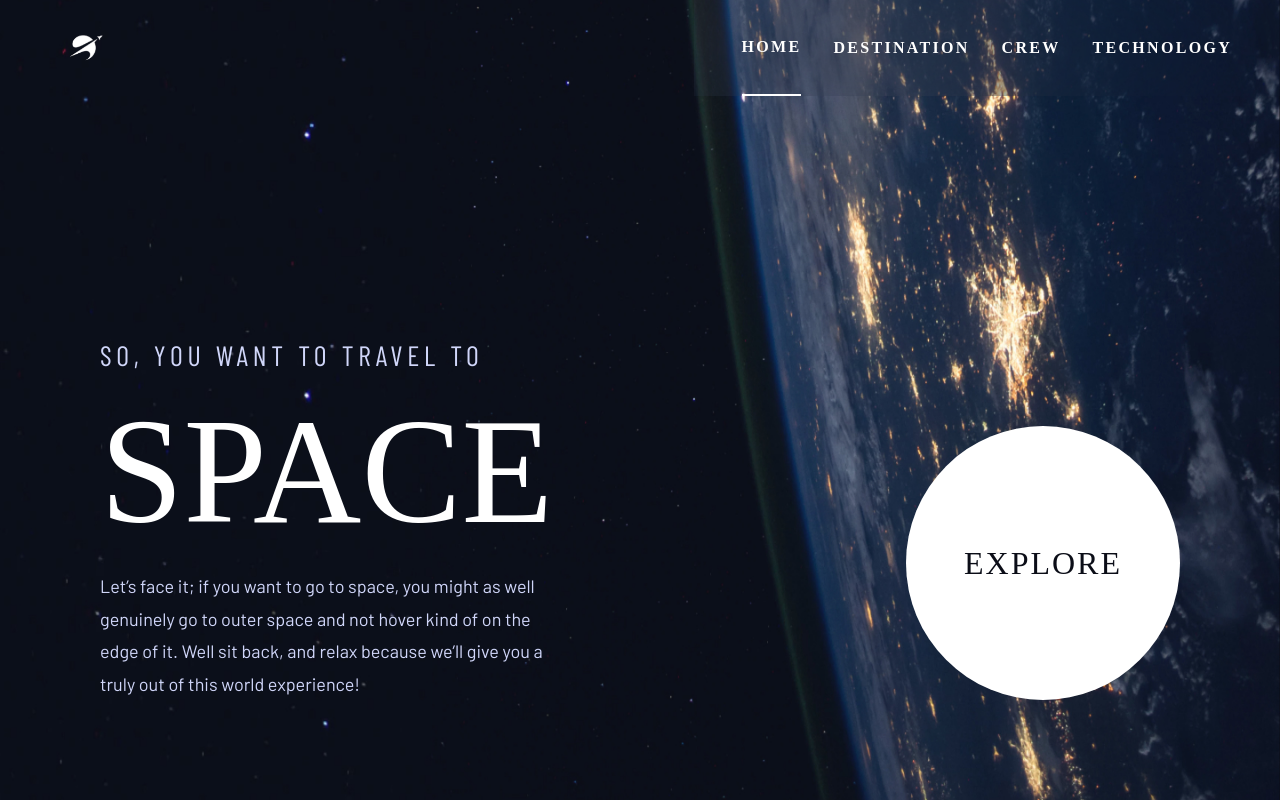
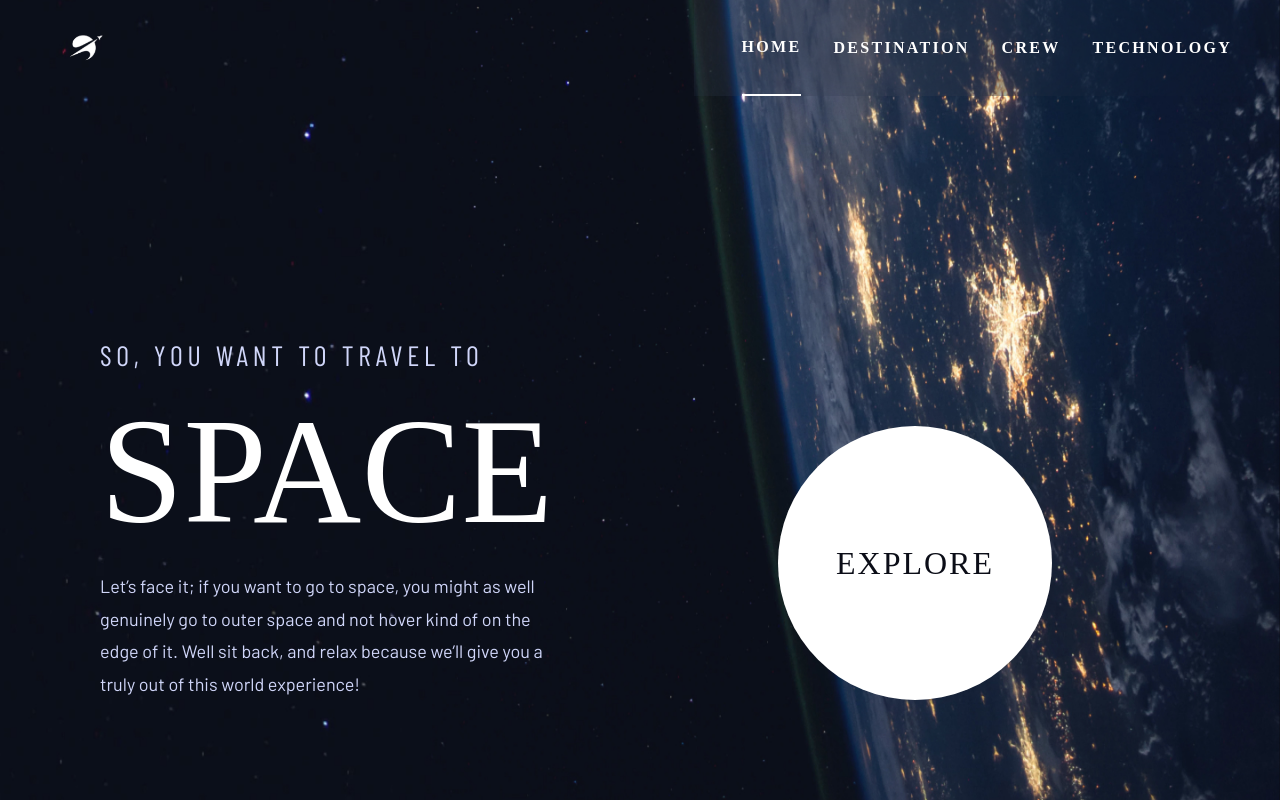
Before and after one commit to NP-12D/Space, a React (Vite) app: page / in a window 1280 px wide. Built offline with nearby package versions, Linux system fonts and the light colour scheme; a web font is replaced by a local one.

Commit message:
fix: adjust logo sizes

```diff
--- a/src/layout/Header.jsx
+++ b/src/layout/Header.jsx
@@ -11,14 +11,16 @@ export default function Header() {
 
   return (
     <HeaderDiv>
-      <Link to="/">
+
         <LogoDiv>
+          <Link to="/">
           <LogoImg
             src="/b053a42f6a3ab231e66ffc7cfe470076-removebg-preview.png"
             alt="logo"
           />
+           </Link>
         </LogoDiv>
-      </Link>
+
       <LineNav>
         <Line />
 
--- a/src/pages/Destination.jsx
+++ b/src/pages/Destination.jsx
@@ -42,14 +42,15 @@ const Container = styled.div`
   background-image: url("/destination.jpg");
   background-position: center;
   background-size: cover;
-  @media screen and (max-width: 600px) {
-    padding-inline:32px;
-    overflow:hidden;
-  }
+
   @media screen and (max-width: 1344px) {
     padding-inline:80px;
      overflow:hidden;
      padding-top: 135px;
+  }
+   @media screen and (max-width: 780px) {
+    padding-inline:32px;
+    overflow:hidden;
   }
 `;
 
@@ -70,11 +71,11 @@ const Headline = styled.h5`
       font-size: 24px;
 
     }
-    @media screen and (max-width: 600px) {
+    @media screen and (max-width: 780px) {
       font-size: 18px;
     }
   }
-  @media screen and (max-width: 600px) {
+  @media screen and (max-width: 780px) {
     font-size: 18px;
   }
   @media screen and (max-width: 1000px) {
--- a/src/pages/Home.jsx
+++ b/src/pages/Home.jsx
@@ -33,10 +33,15 @@ const Main = styled.main`
   background-image: url(${homebackground});
   background-position: center;
   background-size: cover;
-   @media screen and (max-width: 1000px) {
+  padding-top:200px;
+   @media screen and (max-width: 1100px) {
     height:auto;
     min-height:100vh;
     padding-bottom:50px;
+
+  }
+  @media screen and (max-width: 780px){
+    padding-top:136px;
   }
 `;
 
@@ -44,8 +49,8 @@ const HeroContent = styled.div`
   display: flex;
   align-items: flex-end;
   justify-content: space-between;
-  width: 100%;
-  width: 100%;
+  width: 90%;
+
   margin: 0 auto;
   padding-inline: 165px;
   z-index: 5;
@@ -67,10 +72,13 @@ const HeroContent = styled.div`
   @media screen and (max-width: 1344px) {
     padding-inline: 100px;
   }
-  @media screen and (max-width: 1000px) {
+  @media screen and (max-width: 780px) {
+    padding-inline: 0;
+  }
+  @media screen and (max-width: 1100px) {
     flex-direction: column;
     align-items: center;
-    padding-top: 200px;
+
     justify-content: space-between;
     gap:100px;
     position: relative;
@@ -84,7 +92,7 @@ const TextSection = styled.div`
   display: flex;
   flex-direction: column;
   align-items: flex-start;
-   @media screen and (max-width: 1000px) {
+   @media screen and (max-width: 1100px) {
     align-items:center;
     text-align:center;
   }
@@ -98,8 +106,9 @@ const Subtitle = styled.h5`
   text-transform: uppercase;
   font-weight: 400;
   margin-bottom: 24px;
-   @media screen and (max-width: 1000px) {
-    font-size:20px;
+   @media screen and (max-width: 1100px) {
+    font-size:18px;
+
   }
   @media screen and (max-width: 600px) {
     font-size:16px;
@@ -125,7 +134,7 @@ const Paragraph = styled.p`
   color: #d0d6f9;
   line-height: 1.8;
   font-weight: 400;
-  @media screen and (max-width: 1000px) {
+  @media screen and (max-width: 1100px) {
     font-size:16px;
   }
 `;
@@ -176,7 +185,7 @@ const ExploreButton = styled(Link)`
   &:active {
     transform: scale(0.98);
   }
-  @media screen and (max-width: 1000px) {
+  @media screen and (max-width: 1100px) {
     width:242px;
     height:242px;
   }
```
